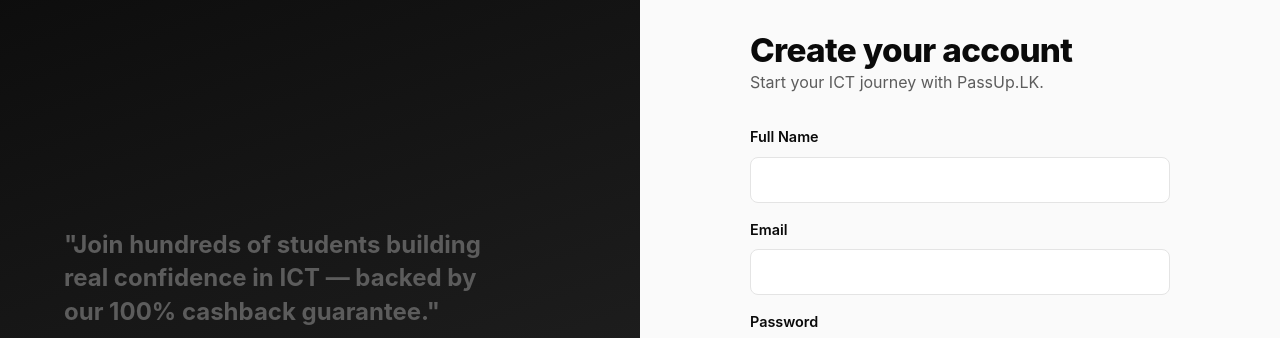
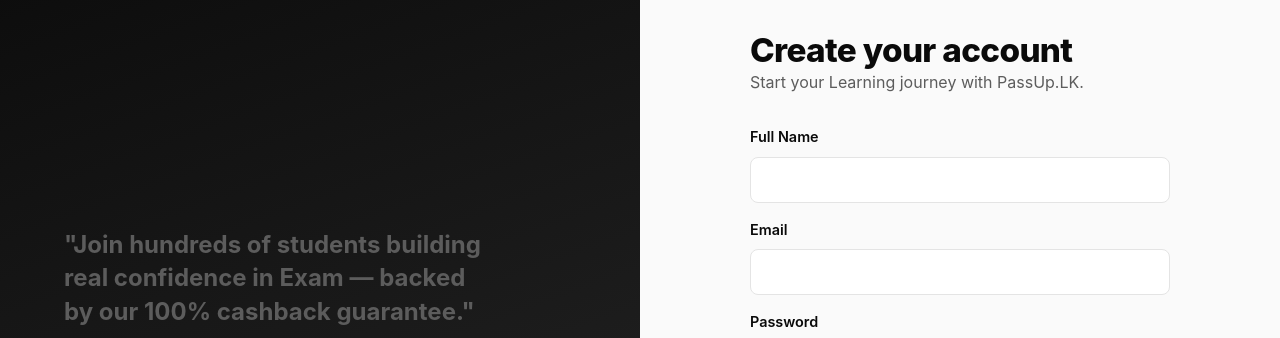
Before and after one commit to Sanjula2003/passup-lk-New, a plain HTML site: page signup.html in a window 1280 px wide. Shown: the part 122-460 px from the top of the page. Drawn offline with Linux system fonts and the light colour scheme; a script that the page names is missing.

Commit message:
remove ict fom signup

```diff
--- a/signup.html
+++ b/signup.html
@@ -15,7 +15,7 @@
     <div class="auth-visual">
       <a href="/index.html" class="brand" style="color:#fff"><span class="brand__mark"></span><span>PassUp<span
             style="color:var(--color-primary)">.LK</span></span></a>
-      <p class="auth-visual__quote">"Join hundreds of students building real confidence in ICT — backed by our 100%
+      <p class="auth-visual__quote">"Join hundreds of students building real confidence in Exam — backed by our 100%
         cashback guarantee."</p>
       <p style="color:#a3a3a3">100% Cashback Guarantee · O/L & A/L</p>
     </div>
@@ -23,7 +23,7 @@
       <div class="auth-card">
         <div class="auth-card__head">
           <h2>Create your account</h2>
-          <p>Start your ICT journey with PassUp.LK.</p>
+          <p>Start your Learning journey with PassUp.LK.</p>
         </div>
         <form id="signupForm" novalidate>
           <div class="field">
```
